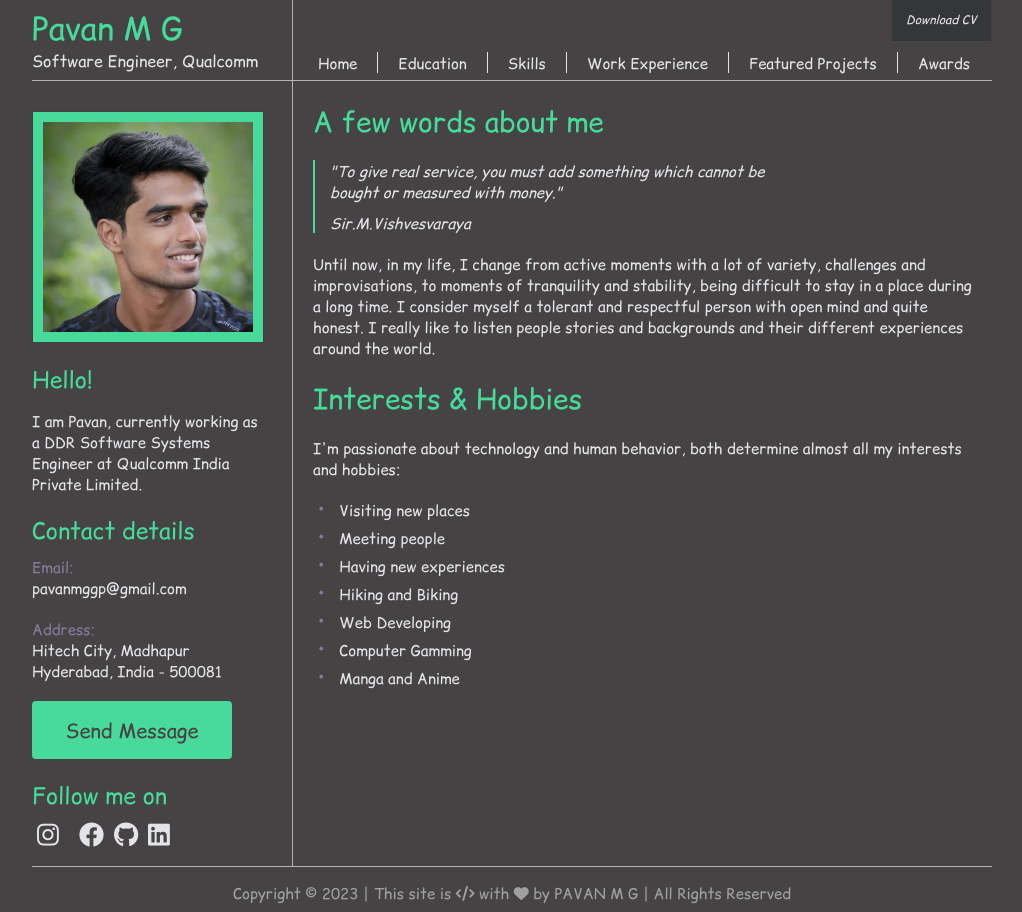
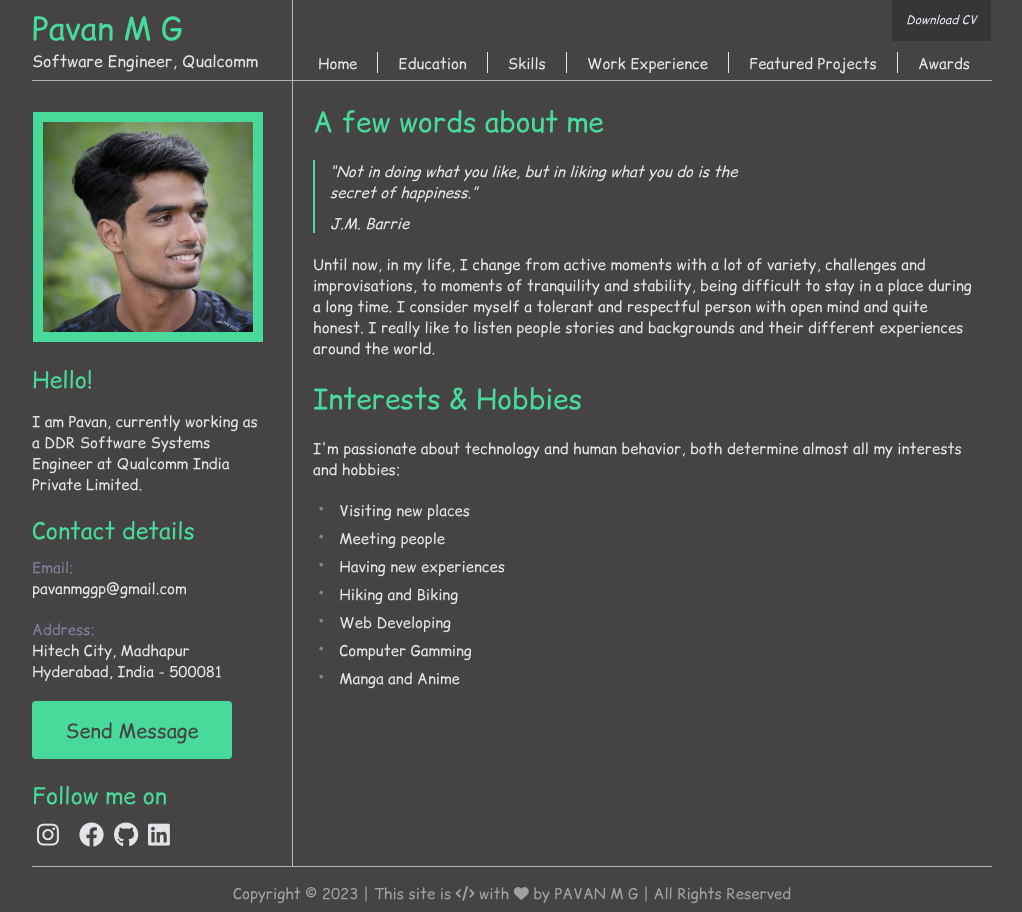
Before and after one commit to pavan-mg/pavan-mg.github.io, a Jekyll site: the page index.html, which Jekyll copies as it is, in a window 1280 px wide. Shown: the whole page, without its empty margins (128-1150 px from the left). Built offline with Jekyll 4.4.1, drawn with Linux system fonts in a browser that asks for light colours.

Commit message:
Update index.html

```diff
--- a/index.html
+++ b/index.html
@@ -118,10 +118,10 @@
           <h2>A few words about me</h2>
           <blockquote class="profile_quote">
             <p>
-              "To give real service, you must add something which cannot
-              be bought or measured with money."
+              “Not in doing what you like,
+              but in liking what you do is the secret of happiness.”
             </p>
-            <p>Sir.M.Vishvesvaraya</p>
+            <p>J.M. Barrie</p>
           </blockquote>
         </div>
         <div class="block">
@@ -160,10 +160,9 @@
           <h2>Educational Details</h2>
           <blockquote class="profile_quote">
             <p>
-              "To give real service, you must add something which cannot
-              be bought or measured with money."
+              “True education is that which proves useful in life and makes you industrious.”
             </p>
-            <p>Sir.M.Vishvesvaraya</p>
+            <p>Mahatma Gandhi</p>
           </blockquote>
           <p>Indian Institute of Technology, Varanasi — B. Tech Electrical Engineering</p>
           <p>FIITJEE P U College, Bengaluru — XII Standard PCMB</p>
@@ -179,10 +178,9 @@
           <h2>Skills</h2>
           <blockquote class="profile_quote">
             <p>
-              "To give real service, you must add something which cannot
-              be bought or measured with money."
+              “Skill is the unified force of experience, intellect and passion in their operation.”
             </p>
-            <p>Sir.M.Vishvesvaraya</p>
+            <p>John Ruskin</p>
           </blockquote>
           <p>Programming, Debugging, Problem Solving, etc.</p>
         </div>
@@ -215,10 +213,10 @@
           <h2>Featured Projects</h2>
           <blockquote class="profile_quote">
             <p>
-              "To give real service, you must add something which cannot
-              be bought or measured with money."
+              “It does not take much strength to do things,
+              but it requires a great deal of strength to decide what to do.”
             </p>
-            <p>Sir.M.Vishvesvaraya</p>
+            <p>Elbert Hubbard</p>
           </blockquote>
           <p>Fully functional Self Drving Car Simulation fuelled entirely by Deep Learning.</p>
           <p>Modelling and Simulation of Photo Voltaic Cell.</p>
@@ -233,10 +231,9 @@
           <h2>Achivements and Awards</h2>
           <blockquote class="profile_quote">
             <p>
-              "To give real service, you must add something which cannot
-              be bought or measured with money."
+              "The reward for work well done is the opportunity to do more."
             </p>
-            <p>Sir.M.Vishvesvaraya</p>
+            <p>Jonas Salk</p>
           </blockquote>
           <h3>Scholastic</h>
           <ul>
```
